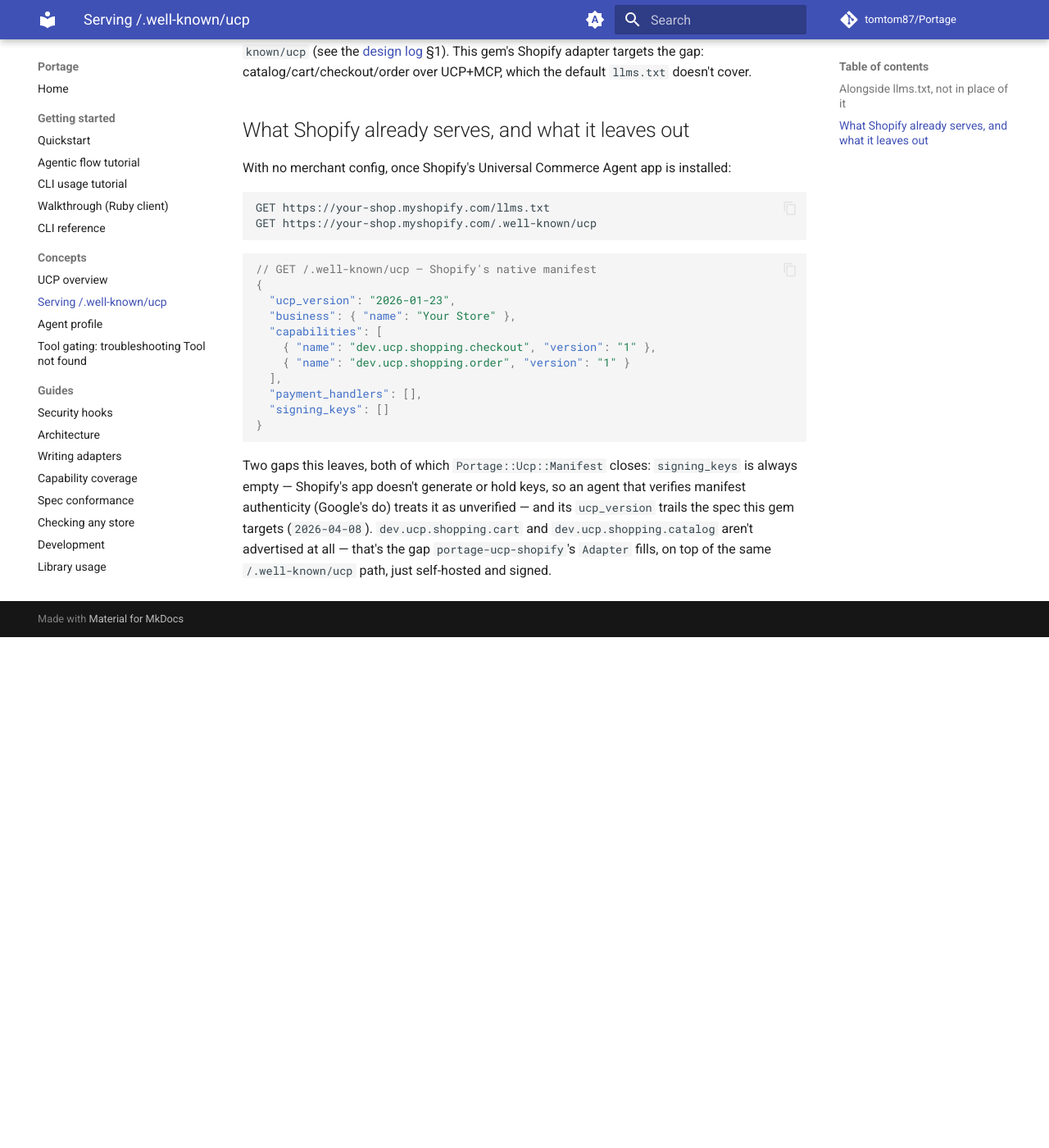
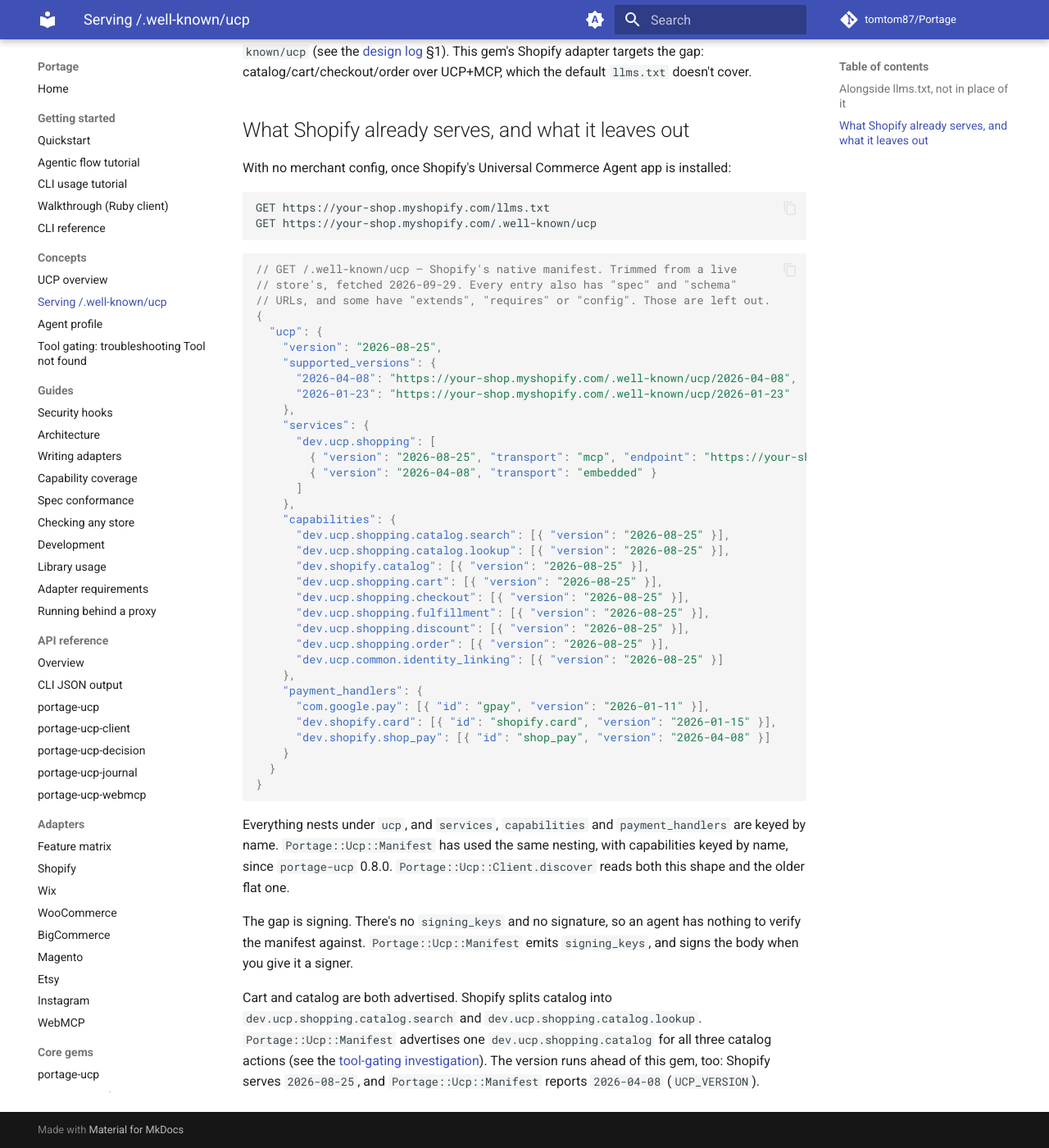
Before and after one commit to tomtom87/Portage, an MkDocs documentation site: the page built from docs/well-known-ucp.md, in a window 1280 px wide and 1400 px high, scrolled down 1080 px. Shown: the whole window at 82% size. Built offline with MkDocs 1.6.1 and Material for MkDocs 9.7.7, drawn with Linux system fonts in a browser that asks for light colours; comment, search, counter and statistics services are not loaded; before the commit the page ends 1857 px from its top, so only the background shows below that.

Commit message:
Show the nested manifest Shopify serves today
The example showed a flat manifest at "ucp_version": "2026-01-23"
advertising only checkout and order. Live Shopify stores serve the
nested shape at "version": "2026-08-25", as portage-ucp 0.8.0's
changelog, the HTTP transport's notes and the tool-gating
investigation all record. The example is now trimmed from one live
store's manifest, fetched read-only. The old example's business
object isn't in it, so it's gone.

The gaps paragraph was wrong too. Cart and catalog are advertised
now, and Shopify's version runs ahead of the 2026-04-08 this gem
reports, not behind it. Signing is the gap that's left: there's no
signing_keys and no signature.

````diff
--- a/docs/well-known-ucp.md
+++ b/docs/well-known-ucp.md
@@ -41,17 +41,44 @@
 ```
 
 ```json
-// GET /.well-known/ucp — Shopify's native manifest
+// GET /.well-known/ucp — Shopify's native manifest. Trimmed from a live
+// store's, fetched 2026-09-29. Every entry also has "spec" and "schema"
+// URLs, and some have "extends", "requires" or "config". Those are left out.
 {
-  "ucp_version": "2026-01-23",
-  "business": { "name": "Your Store" },
-  "capabilities": [
-    { "name": "dev.ucp.shopping.checkout", "version": "1" },
-    { "name": "dev.ucp.shopping.order", "version": "1" }
-  ],
-  "payment_handlers": [],
-  "signing_keys": []
+  "ucp": {
+    "version": "2026-08-25",
+    "supported_versions": {
+      "2026-04-08": "https://your-shop.myshopify.com/.well-known/ucp/2026-04-08",
+      "2026-01-23": "https://your-shop.myshopify.com/.well-known/ucp/2026-01-23"
+    },
+    "services": {
+      "dev.ucp.shopping": [
+        { "version": "2026-08-25", "transport": "mcp", "endpoint": "https://your-shop.myshopify.com/api/ucp/mcp" },
+        { "version": "2026-04-08", "transport": "embedded" }
+      ]
+    },
+    "capabilities": {
+      "dev.ucp.shopping.catalog.search": [{ "version": "2026-08-25" }],
+      "dev.ucp.shopping.catalog.lookup": [{ "version": "2026-08-25" }],
+      "dev.shopify.catalog": [{ "version": "2026-08-25" }],
+      "dev.ucp.shopping.cart": [{ "version": "2026-08-25" }],
+      "dev.ucp.shopping.checkout": [{ "version": "2026-08-25" }],
+      "dev.ucp.shopping.fulfillment": [{ "version": "2026-08-25" }],
+      "dev.ucp.shopping.discount": [{ "version": "2026-08-25" }],
+      "dev.ucp.shopping.order": [{ "version": "2026-08-25" }],
+      "dev.ucp.common.identity_linking": [{ "version": "2026-08-25" }]
+    },
+    "payment_handlers": {
+      "com.google.pay": [{ "id": "gpay", "version": "2026-01-11" }],
+      "dev.shopify.card": [{ "id": "shopify.card", "version": "2026-01-15" }],
+      "dev.shopify.shop_pay": [{ "id": "shop_pay", "version": "2026-04-08" }]
+    }
+  }
 }
 ```
 
-Two gaps this leaves, both of which `Portage::Ucp::Manifest` closes: `signing_keys` is always empty — Shopify's app doesn't generate or hold keys, so an agent that verifies manifest authenticity (Google's do) treats it as unverified — and its `ucp_version` trails the spec this gem targets (`2026-04-08`). `dev.ucp.shopping.cart` and `dev.ucp.shopping.catalog` aren't advertised at all — that's the gap `portage-ucp-shopify`'s `Adapter` fills, on top of the same `/.well-known/ucp` path, just self-hosted and signed.
+Everything nests under `ucp`, and `services`, `capabilities` and `payment_handlers` are keyed by name. `Portage::Ucp::Manifest` has used the same nesting, with capabilities keyed by name, since `portage-ucp` 0.8.0. `Portage::Ucp::Client.discover` reads both this shape and the older flat one.
+
+The gap is signing. There's no `signing_keys` and no signature, so an agent has nothing to verify the manifest against. `Portage::Ucp::Manifest` emits `signing_keys`, and signs the body when you give it a signer.
+
+Cart and catalog are both advertised. Shopify splits catalog into `dev.ucp.shopping.catalog.search` and `dev.ucp.shopping.catalog.lookup`. `Portage::Ucp::Manifest` advertises one `dev.ucp.shopping.catalog` for all three catalog actions (see the [tool-gating investigation](ucp-tool-gating-investigation.md)). The version runs ahead of this gem, too: Shopify serves `2026-08-25`, and `Portage::Ucp::Manifest` reports `2026-04-08` (`UCP_VERSION`).
````
